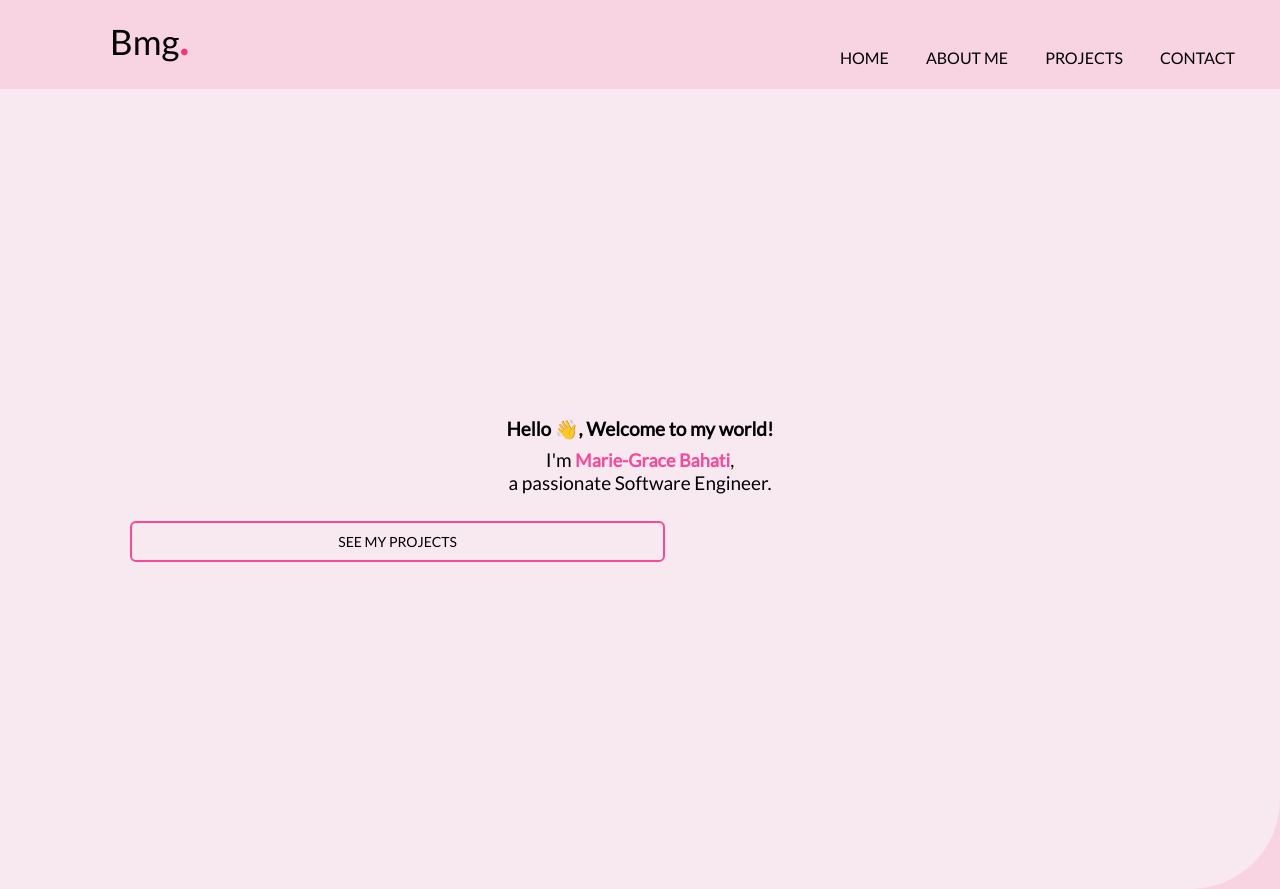
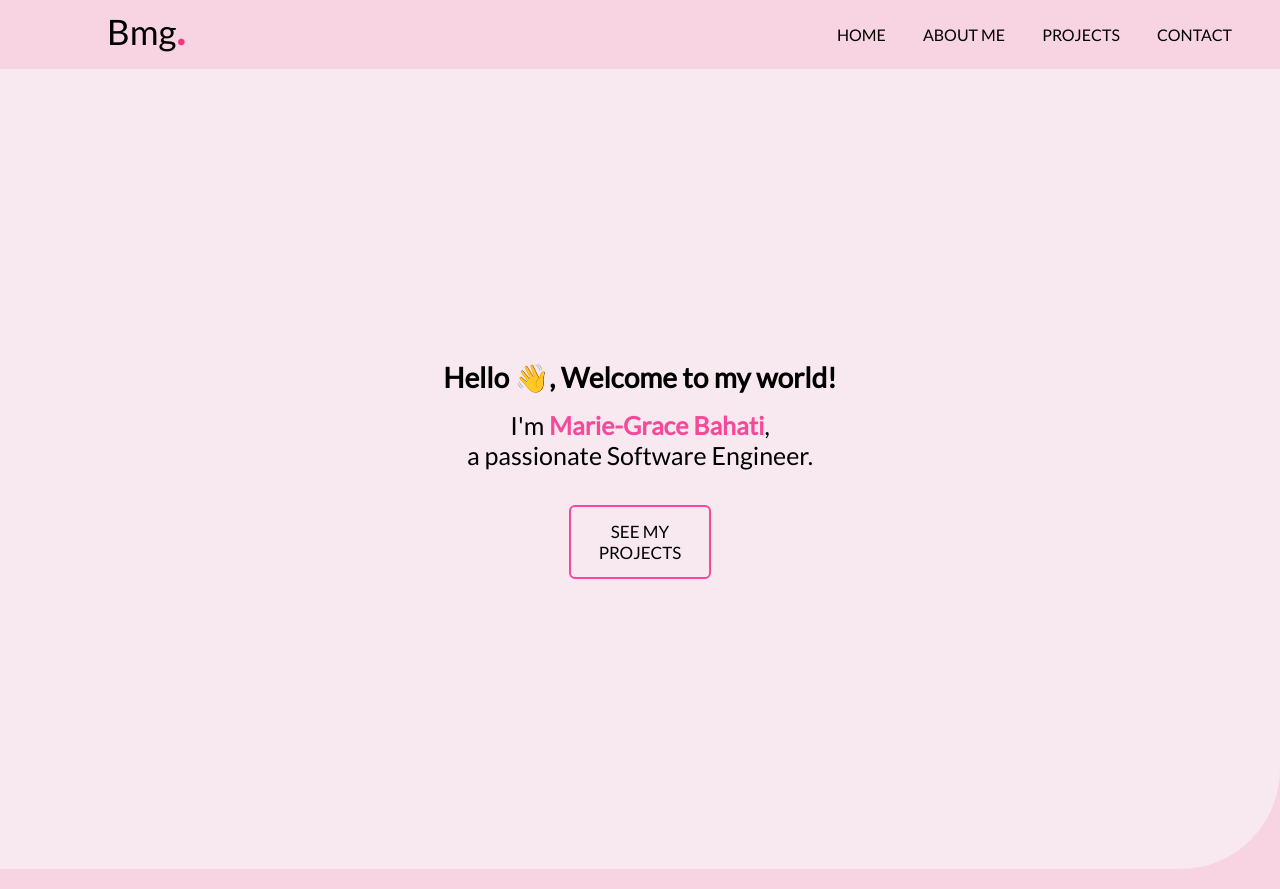
Before and after one commit to mariegrace31/official_portfolio, a React (Create React App) app: page / in a window 1280 px wide. Built offline with nearby package versions, Linux system fonts and the light colour scheme.

Commit message:
Style the header

```diff
--- a/src/styles/Home.css
+++ b/src/styles/Home.css
@@ -29,7 +29,7 @@
   align-items: center;
   justify-content: center;
   text-align: center;
-  border-bottom-right-radius: 90px;
+  border-bottom-right-radius: 100px;
 }
 
 .about-me span {
@@ -48,3 +48,31 @@
 .presentation p {
   font-size: 19px;
 }
+
+/* DESKETOP VERSION */
+
+@media screen and (min-width: 768px) {
+  .presentation h1 {
+    font-size: 28px;
+  }
+
+  .about-me span {
+    font-size: 25px;
+  }
+
+  .presentation p {
+    font-size: 25px;
+  }
+
+  .presentation {
+    gap: 15px;
+  }
+
+  .presentation a {
+    padding: 14px;
+    margin-left: auto;
+    margin-right: auto;
+    width: 12%;
+    font-size: 17px;
+  }
+}
--- a/src/styles/Navbar.css
+++ b/src/styles/Navbar.css
@@ -101,7 +101,9 @@ span {
 
   .nav-bar {
     justify-content: space-between;
-    padding: 10px;
+    padding: 7px;
+    align-items: center;
+    text-align: center;
   }
 
   .nav-bar p {
@@ -120,6 +122,7 @@ span {
     list-style: none;
     right: 0;
     width: 450px;
+    margin: 6px;
     background-color: #f8d4e2;
     position: relative;
     box-shadow: none;
```
